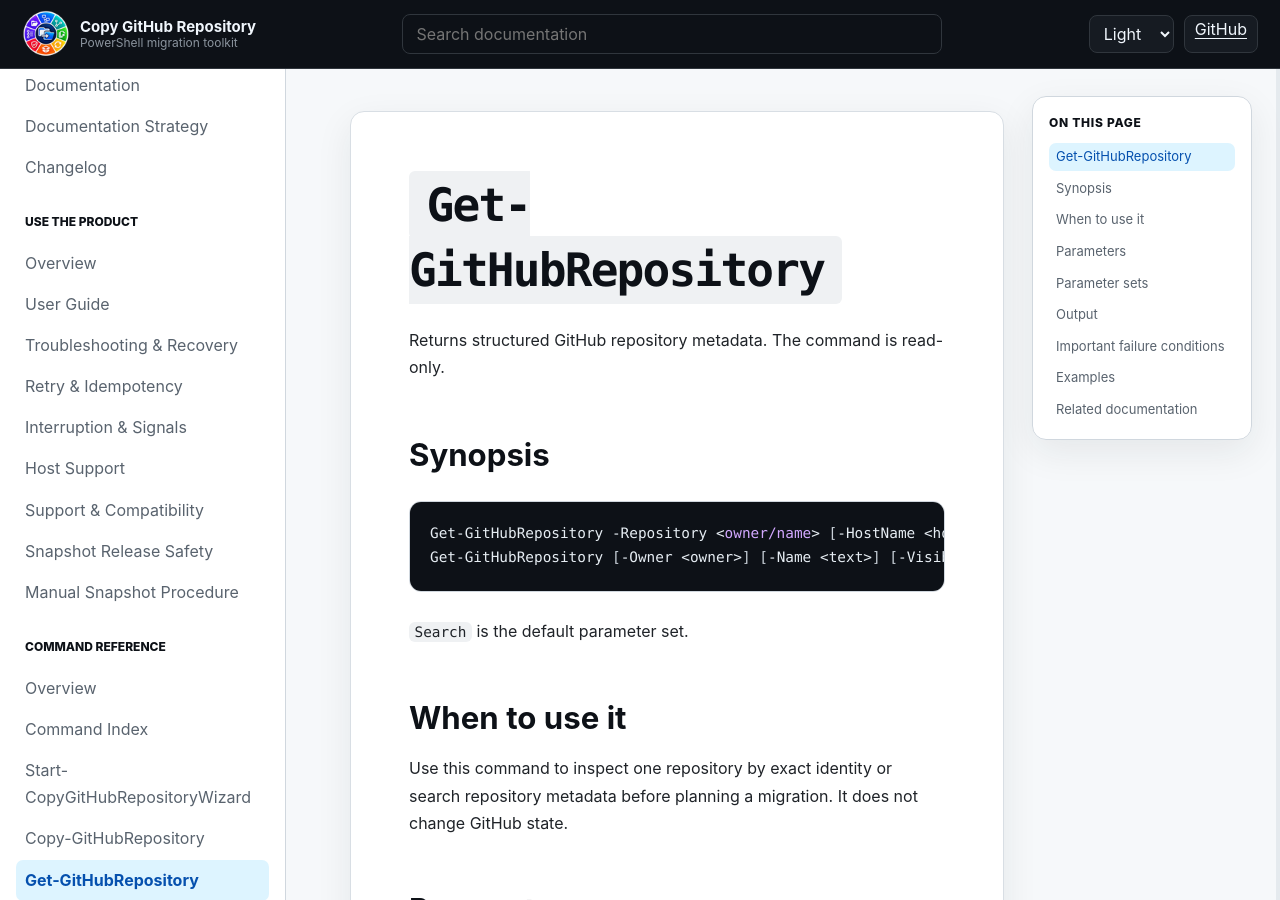
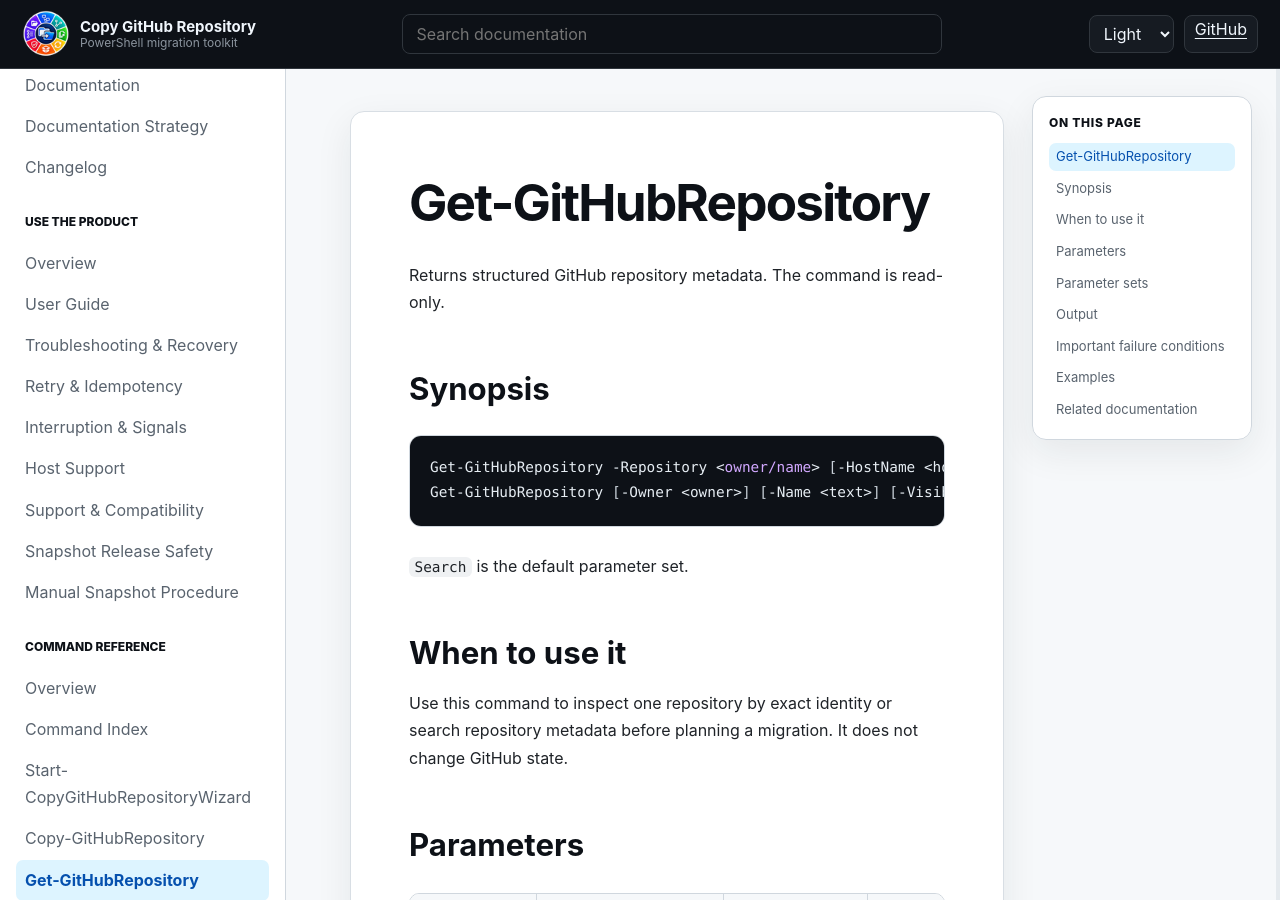
Before and after one commit to infoconex/copy-github-repo, a Jekyll site: the page built from docs/reference/commands/Get-GitHubRepository.md, in a window 1280 px wide and 900 px high. Built offline with Jekyll 4.4.1, drawn with Linux system fonts in a browser that asks for light colours; our own code applies the rules of GitHub Pages for plain Markdown files.

```diff
--- a/docs/reference/commands/Get-GitHubRepository.md
+++ b/docs/reference/commands/Get-GitHubRepository.md
@@ -1,4 +1,4 @@
-# `Get-GitHubRepository`
+# Get-GitHubRepository
 
 Returns structured GitHub repository metadata. The command is read-only.
 
```
